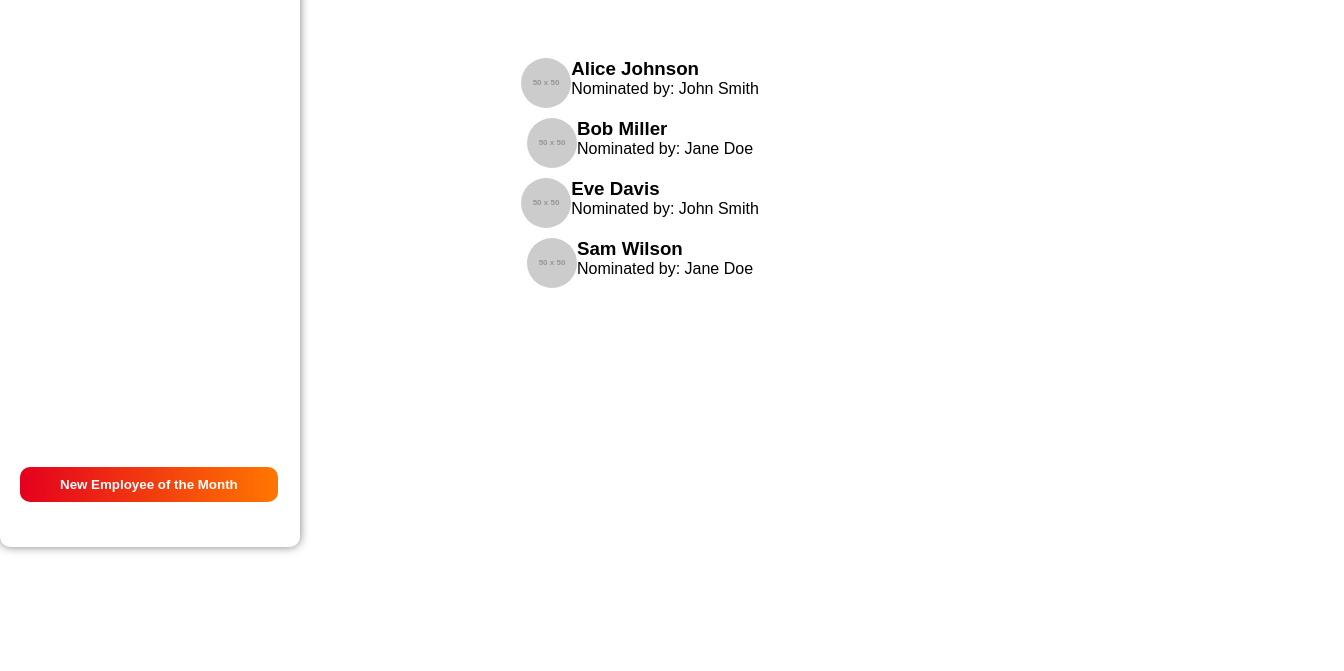
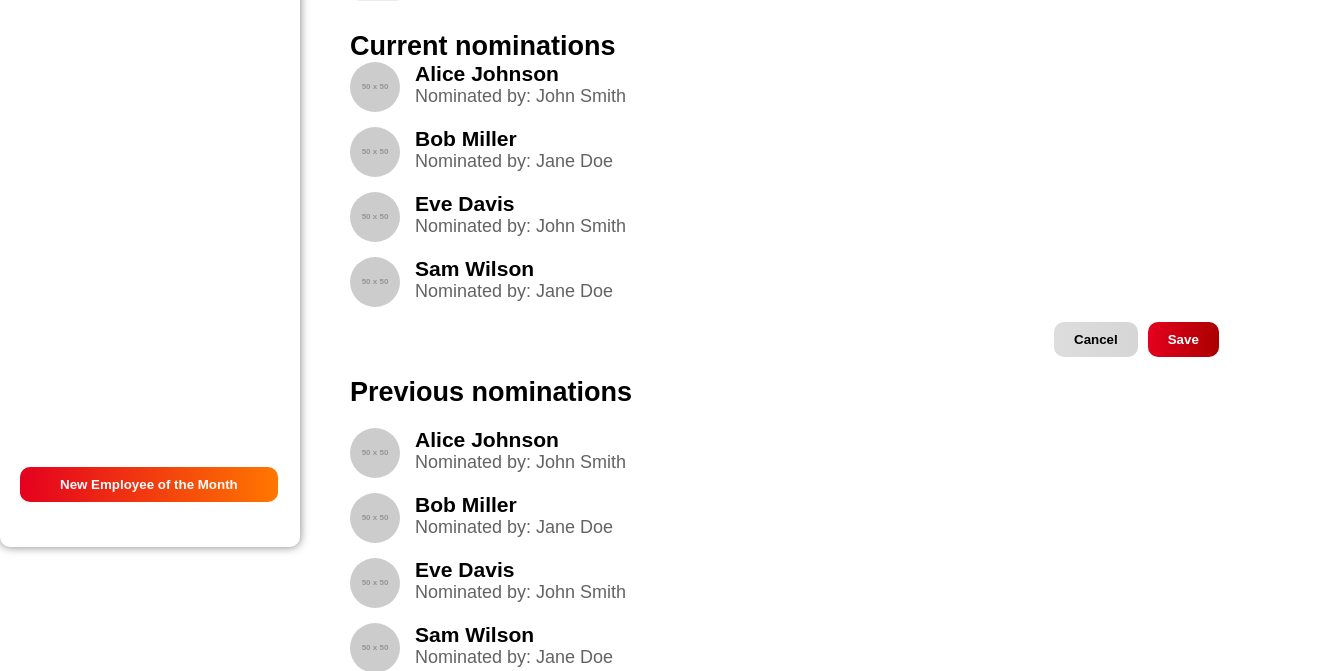
Before and after one commit to MariamElkholeyy/My-ITWORX-Tasks, a plain HTML site: page Trial 2/index.html in a window 1280 px wide. Shown: the part 253-924 px from the top of the page, 1344 px wide, since content can reach past the window. Before the commit the page ends 800 px from the top, so only its background shows below. Drawn offline with Linux system fonts and the light colour scheme; placeholder pictures from the web are drawn by us.

Commit message:
I have finished the rest of the page with styling and added the previous nominee etc. That's my day's progress for the office 4th of July

```diff
--- a/Trial 2/index.html
+++ b/Trial 2/index.html
@@ -21,7 +21,7 @@
     <main>
         <div class="nominations">
             <h1 class="title">Nominations</h1>
-            <p>Employees can nominate their colleagues for employee of the month. Nominations are anonymous. You can also nominate <br> employees yourself</p>
+            <p>Employees can nominate their colleagues for employee of the month. Nominations are anonymous. You can also<br> nominate employees yourself</p>
 
             <div class="nominationEmployees">
                 <button class="nominate-button"><i class="fa fa-plus"></i></button>
@@ -65,7 +65,45 @@
                     <p>Nominated by: Jane Doe</p>
                 </div>
             </div>
+
+            <div class="buttons">
+                <button type="button" class="cancel">Cancel</button>
+                <button type="button" class="save">Save</button>
+            </div>
         </div>
+
+        <!-- Previous Nominations -->
+        <div class="previous-nominations">
+            <h2>Previous nominations</h2>
+            <div class="nominee">
+                <img src="https://via.placeholder.com/50" alt="Alice Johnson">
+                <div class="nominee-info">
+                    <h3>Alice Johnson</h3>
+                    <p>Nominated by: John Smith</p>
+                </div>
+            </div>
+            <div class="nominee">
+                <img src="https://via.placeholder.com/50" alt="Bob Miller">
+                <div class="nominee-info">
+                    <h3>Bob Miller</h3>
+                    <p>Nominated by: Jane Doe</p>
+                </div>
+            </div>
+            <div class="nominee">
+                <img src="https://via.placeholder.com/50" alt="Eve Davis">
+                <div class="nominee-info">
+                    <h3>Eve Davis</h3>
+                    <p>Nominated by: John Smith</p>
+                </div>
+            </div>
+            <div class="nominee">
+                <img src="https://via.placeholder.com/50" alt="Sam Wilson">
+                <div class="nominee-info">
+                    <h3>Sam Wilson</h3>
+                    <p>Nominated by: Jane Doe</p>
+                </div>
+            </div>
+
     </main>
 </body>
 </html>
--- a/Trial 2/style.css
+++ b/Trial 2/style.css
@@ -1,11 +1,11 @@
-*{
+* {
     margin: 0;
     padding: 0;
     box-sizing: border-box;
     font-family: Arial, Helvetica, sans-serif;
 }
 
-.sidebar{
+.sidebar {
     padding: 45px 20px;
     position: fixed;
     top: 0;
@@ -24,7 +24,8 @@
     box-shadow: 0 0 10px rgba(0, 0, 0, 0.5);
 
 }
-.sidebar button{
+
+.sidebar button {
     background-image: linear-gradient(to right, #e4001e, #ff7700);
     color: #fff;
     padding: 10px 40px;
@@ -34,30 +35,33 @@
     font-weight: bolder;
     display: flex;
     justify-content: center;
-    transition: background-image 0.8s ease-in-out ,color 0.5s ease-in-out;
+    transition: background-image 0.8s ease-in-out, color 0.5s ease-in-out;
 }
+
 .sidebar button:active {
     color: #000;
-    font-weight:bolder;
+    font-weight: bolder;
 }
 
-.sidebar button:focus{
+.sidebar button:focus {
     outline: none;
-    box-shadow: 0 0 10px rgba(0, 0, 0, 0.5);}
+    box-shadow: 0 0 10px rgba(0, 0, 0, 0.5);
+}
 
-.sidebar button:hover{
+.sidebar button:hover {
     background-image: linear-gradient(to right, #ff7700, #D60220);
     color: #fff;
 }
 
-ul{
+ul {
     list-style: none;
     padding: 0;
     margin: 0;
     color: #000;
 
 }
-li{
+
+li {
 
     font-weight: bold;
     list-style-type: none;
@@ -68,7 +72,7 @@ li{
 
 }
 
-a{
+a {
     text-decoration: none;
     color: #000;
     font-size: 18px;
@@ -78,26 +82,27 @@ a{
 }
 
 
-li:hover{
+li:hover {
     padding-right: 15vw;
-    background : rgb(231, 231, 231);
+    background: rgb(231, 231, 231);
     color: #fff;
     border-radius: 12px;
     /* padding: 10px ;
     padding-right: 14.5vw; */
 }
 
-li:focus{
+li:focus {
     outline: none;
     box-shadow: 0 0 10px rgba(0, 0, 0, 0.5);
 }
 
-.nominations{
+main {
     padding: 10px;
     /* background-color: #f7f7f7; */
     border-radius: 12px;
-    width: 80%;
-    height: 100%;
+    /* width: 80%; */
+    /* width: 1200px;
+    height: 100%; */
     display: flex;
     flex-direction: column;
     align-items: flex-start;
@@ -107,21 +112,25 @@ li:focus{
     font-weight: bold;
     color: #000;
     transition: all 0.5s ease-in-out;
-    margin-top: 30px;
+    margin-top: 35px;
     margin-left: 25%;
     margin-right: 200px;
+    padding-right: 20px;
 
 }
-.title{
-    font-size: 35px;
+
+.title {
+    font-size: 40px;
     font-weight: bolder;
     color: #000;
     text-align: left;
     padding: 20px;
+    padding-top: 0;
 
 
 }
-.nominations p{
+
+.nominations p {
     font-size: 18px;
     font-weight: normal;
     color: #636363;
@@ -130,16 +139,18 @@ li:focus{
     margin-left: 20px;
 
 }
+
 .nominee {
     display: flex;
     justify-content: center;
     margin-bottom: 10px;
 }
-.nominee img{
+
+.nominee img {
     border-radius: 70%;
 }
 
-.nominate-button{
+.nominate-button {
     margin: 30px 0px 30px 20px;
     background-color: #EBEBEB;
     color: #fff;
@@ -150,12 +161,14 @@ li:focus{
     font-size: 18px;
     font-weight: bold;
 }
-i{
+
+i {
     font-size: 18px;
     color: #000;
 
 }
-.nominationEmployees{
+
+.nominationEmployees {
     /* margin-left: 20px; */
     display: flex;
     flex-direction: row;
@@ -166,12 +179,96 @@ i{
 
 }
 
-.nominationEmployeestext{
+.nominationEmployeestext {
     display: flex;
-    flex-direction:column;
+    flex-direction: column;
     align-items: start;
 }
 
-span{
+span {
     margin-left: 20px;
 }
+
+
+.current-nominations , .previous-nominations {
+    margin-left: 20px;
+    display: flex;
+    flex-direction: column;
+    text-align: start;
+    align-items: start;
+}
+
+.current-nominations , .previous-nominations h2 {
+    margin-bottom: 20px;
+}
+
+.nominee {
+    margin-bottom: 15px;
+}
+
+.nominee img {
+    margin-right: 15px;
+    display: flex;
+    justify-content: flex-start;
+
+}
+
+.nominee-info p {
+    font-weight: lighter;
+    color: #636363;
+
+}
+
+.buttons {
+    display: flex;
+    justify-content: end;
+    margin-left: 55vw;
+
+}
+
+.current-nominations button {
+    padding: 10px 20px;
+    margin-right: 10px ;
+    border: none;
+    border-radius: 10px;
+    cursor: pointer;
+    font-weight: bolder;
+    display: flex;
+    justify-items: end;
+
+}
+
+.save {
+    color: #fff;
+    background-image: linear-gradient(to right, #e4001e, #aa0000);
+    transition: background-image 0.8s ease-in-out, color 0.5s ease-in-out;
+
+}
+
+.cancel {
+    color: #000;
+    background-image: linear-gradient(to right, #dddddd, #d6d6d6);
+    transition: background-image 0.8s ease-in-out, color 0.5s ease-in-out;
+
+}
+
+.current-nominations button:active {
+    color: #000;
+    font-weight: bolder;
+}
+
+.current-nominations button:focus {
+    outline: none;
+    box-shadow: 0 0 10px rgba(0, 0, 0, 0.5);
+}
+
+.current-nominations button:nth-child(1):hover {
+    background-image: linear-gradient(to right, #d6d6d6, #a7a7a7);
+    color: #990000;
+    box-shadow: #636363;
+}
+
+.current-nominations button:nth-child(2):hover {
+    background-image: linear-gradient(to right, #aa0000, #D60220);
+    color: #fff;
+}
```
